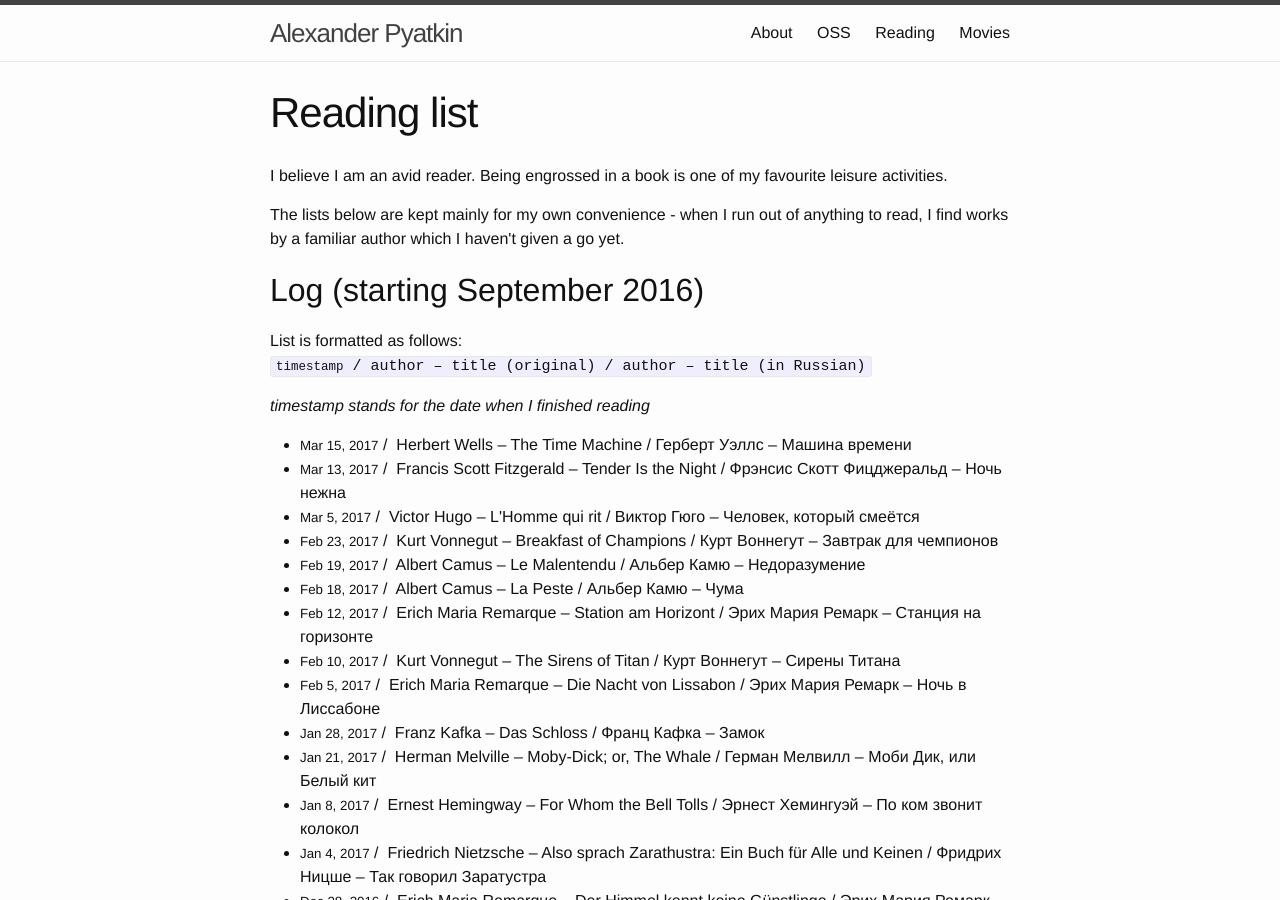
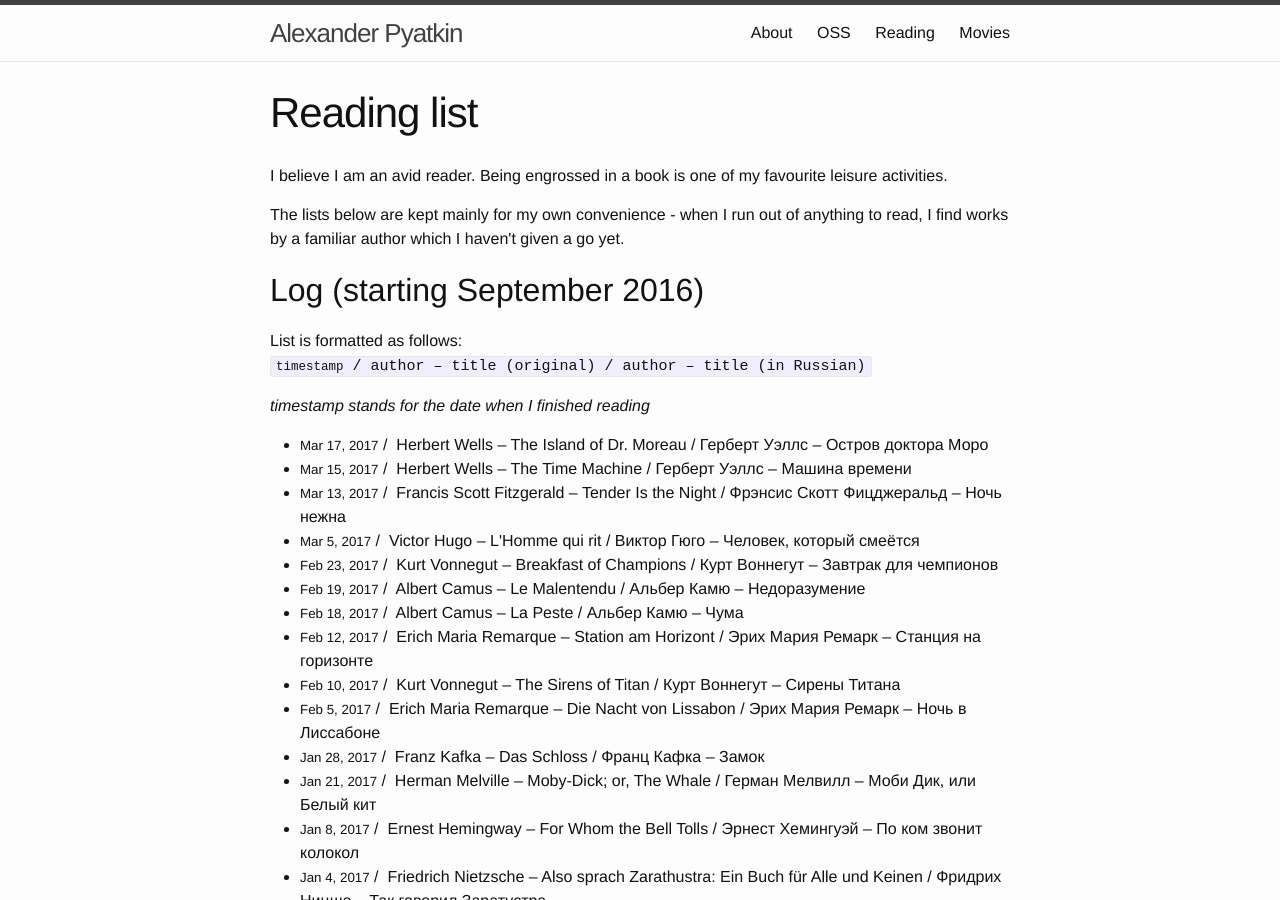
Before and after one commit to aspyatkin/personal-website, a Jekyll site: the page built from reading-list.md, in a window 1280 px wide and 900 px high. Built offline with Jekyll 4.4.1, drawn with Linux system fonts in a browser that asks for light colours.

Commit message:
Update reading list

```diff
--- a/reading-list.md
+++ b/reading-list.md
@@ -5,6 +5,14 @@ short_title: Reading
 permalink: /reading-list/
 top_ndx: 3
 log_list:
+  - date: 'Mar 17, 2017'
+    original:
+      author: 'Herbert Wells'
+      title: 'The Island of Dr. Moreau'
+    russian:
+      author: 'Герберт Уэллс'
+      title: 'Остров доктора Моро'
+
   - date: 'Mar 15, 2017'
     original:
       author: 'Herbert Wells'
```
